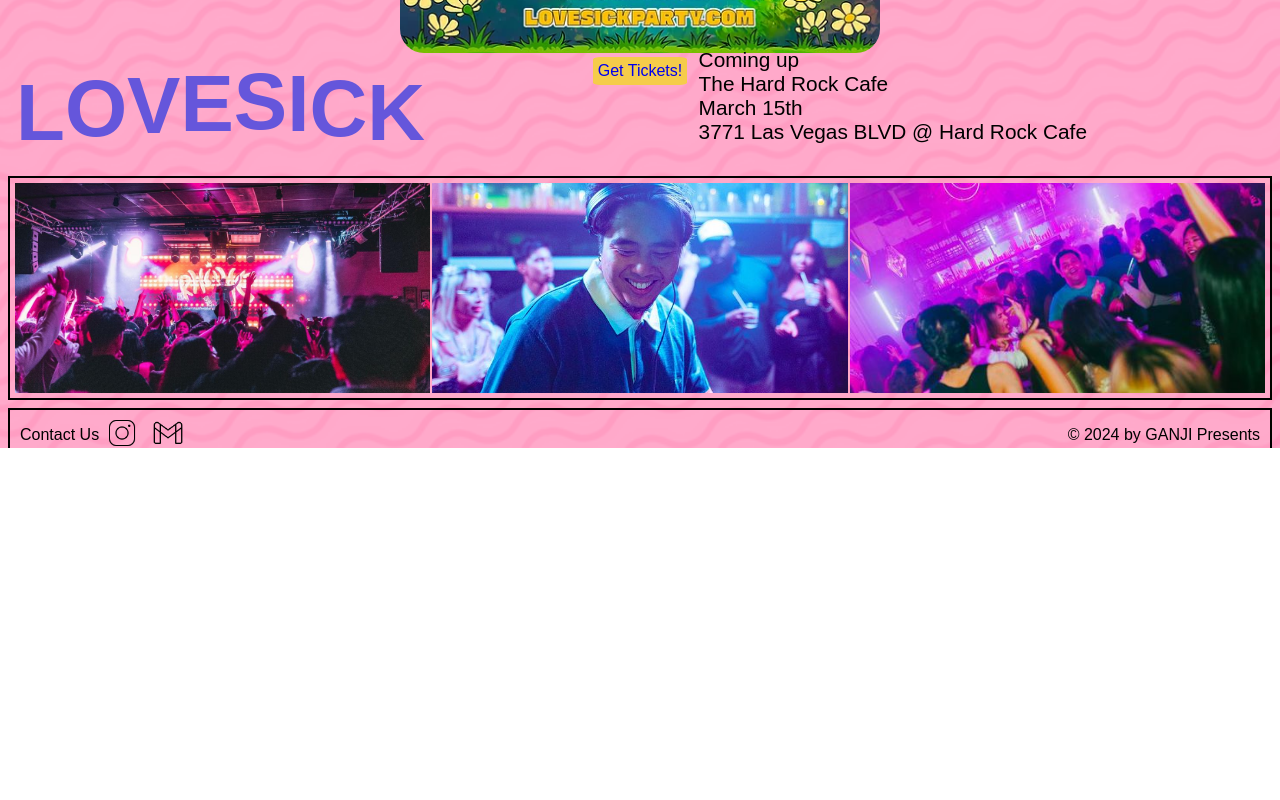
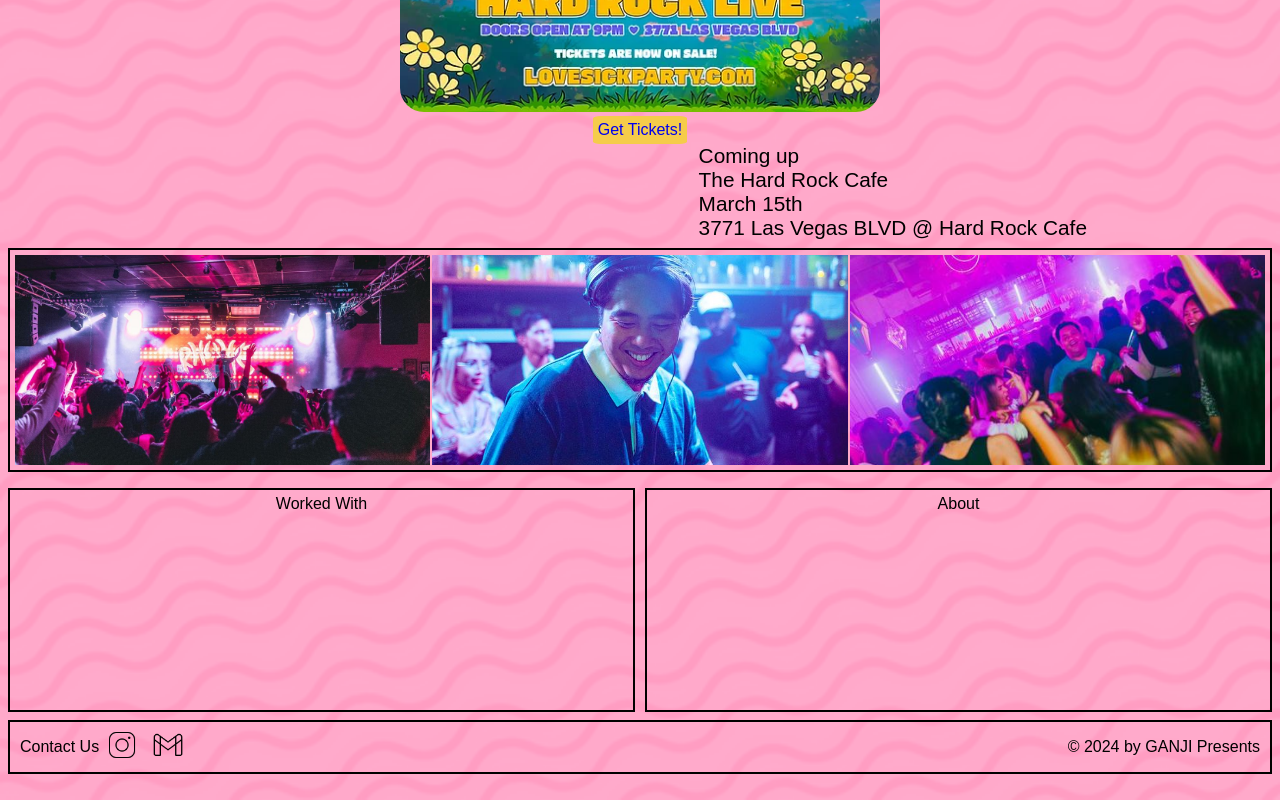
Before and after one commit to Jc7j/lovesick-party, a Vue app: page / in a window 1280 px wide. Shown: the part 552-1352 px from the top of the page. Before the commit the page ends 1000 px from the top, so only its background shows below. Built offline with nearby package versions, Linux system fonts and the light colour scheme; a web font is replaced by a local one.

Commit message:
Adjusted hero css and renamed files

```diff
--- /dev/null
+++ b/src/components/AboutSection.vue
@@ -0,0 +1,99 @@
+<template>
+  <section class="container">
+    <div class="worked-with">Worked With</div>
+    <div class="about">
+      <p>About</p>
+    </div>
+  </section>
+</template>
+
+<style scoped>
+.container {
+  width: 100%;
+  margin-left: auto;
+  margin-right: auto;
+  padding: 0.5rem;
+  height: 60vh;
+  position: relative;
+  opacity: 0;
+  animation: fadeInFromBottom 2s ease-out forwards 2s;
+  display: flex;
+  flex-direction: column;
+  gap: 10px;
+}
+
+.worked-with {
+  border: 2px solid black;
+  text-align: center;
+  padding: 5px;
+  width: 100%;
+  height: 50%;
+}
+
+.about {
+  text-align: center;
+  border: 2px solid black;
+  padding: 5px;
+  width: 100%;
+  height: 50%;
+}
+
+@keyframes fadeInFromBottom {
+  0% {
+    opacity: 0;
+    transform: translateY(50px);
+  }
+  100% {
+    opacity: 1;
+    transform: translateY(0);
+  }
+}
+
+@media (min-width: 475px) {
+  .container {
+    max-width: 475px;
+  }
+}
+
+@media (min-width: 640px) {
+  .container {
+    max-width: 640px;
+  }
+}
+
+@media (min-width: 768px) {
+  .container {
+    max-width: 768px;
+    height: 30vh;
+    flex-direction: row;
+  }
+
+  .worked-with {
+    width: 50%;
+    height: 100%;
+  }
+
+  .about {
+    width: 50%;
+    height: 100%;
+  }
+}
+
+@media (min-width: 1024px) {
+  .container {
+    max-width: 1024px;
+  }
+}
+
+@media (min-width: 1280px) {
+  .container {
+    max-width: 1280px;
+  }
+}
+
+@media (min-width: 1536px) {
+  .container {
+    max-width: 1536px;
+  }
+}
+</style>
--- a/src/components/DesktopSideNav.vue
+++ /dev/null
@@ -1,90 +0,0 @@
-<script setup>
-import useMobile from '../utils/useMobile'
-
-const { isMobile } = useMobile()
-</script>
-
-<template>
-  <nav v-if="!isMobile" class="container nav-menu">
-    <ul class="lists">
-      <li class="list"><a class="link">GALLERY</a></li>
-      <li class="list"><a class="link">FAQ</a></li>
-      <li class="list"><a class="link">CONTACT</a></li>
-    </ul>
-  </nav>
-</template>
-
-<style scoped>
-.container {
-  width: 100%;
-  margin-left: auto;
-  margin-right: auto;
-  padding-right: 0.5rem;
-}
-
-.lists {
-  position: sticky;
-  top: 0;
-  bottom: 0;
-  color: white;
-  list-style: none;
-  display: flex;
-  flex-direction: column;
-  justify-content: center;
-  text-align: start;
-  z-index: 1;
-  opacity: 0;
-  animation: fadeInFromLeft 2s ease-out forwards 2s;
-}
-
-.list {
-  margin-bottom: 1.2rem;
-}
-
-@keyframes fadeInFromLeft {
-  0% {
-    opacity: 0;
-    transform: translateX(-50px);
-  }
-  100% {
-    opacity: 1;
-    transform: translateX(0);
-  }
-}
-
-@media (min-width: 475px) {
-  .container {
-    max-width: 475px;
-  }
-}
-
-@media (min-width: 640px) {
-  .container {
-    max-width: 640px;
-  }
-}
-
-@media (min-width: 768px) {
-  .container {
-    max-width: 768px;
-  }
-}
-
-@media (min-width: 1024px) {
-  .container {
-    max-width: 1024px;
-  }
-}
-
-@media (min-width: 1280px) {
-  .container {
-    max-width: 1280px;
-  }
-}
-
-@media (min-width: 1536px) {
-  .container {
-    max-width: 1536px;
-  }
-}
-</style>
--- a/src/components/FooterView.vue
+++ b/src/components/FooterSection.vue
@@ -23,7 +23,9 @@
   margin-right: auto;
   padding-left: 0.5rem;
   padding-right: 0.5rem;
-  height: 5vh;
+  height: 10vh;
+  opacity: 0;
+  animation: fadeInFromBottom 2s ease-out forwards 2s;
 }
 
 .inner {
@@ -44,6 +46,17 @@
   width: 30px;
   height: 30px;
   margin: 0.5rem 0.5rem;
+}
+
+@keyframes fadeInFromBottom {
+  0% {
+    opacity: 0;
+    transform: translateY(50px);
+  }
+  100% {
+    opacity: 1;
+    transform: translateY(0);
+  }
 }
 
 @media (min-width: 475px) {
--- a/src/components/GalleryShow.vue
+++ b/src/components/GallerySection.vue
@@ -16,6 +16,8 @@
   padding: 0.5rem;
   height: 60vh;
   position: relative;
+  opacity: 0;
+  animation: fadeInFromBottom 2s ease-out forwards 2s;
 }
 
 .gallery {
@@ -33,6 +35,17 @@
   object-fit: cover;
   width: 100%;
   height: 33.333%;
+}
+
+@keyframes fadeInFromBottom {
+  0% {
+    opacity: 0;
+    transform: translateY(50px);
+  }
+  100% {
+    opacity: 1;
+    transform: translateY(0);
+  }
 }
 
 @media (min-width: 475px) {
--- a/src/components/HeroLoveSick.vue
+++ b/src/components/HeroSection.vue
@@ -65,7 +65,6 @@
   margin-right: auto;
   padding-left: 0.5rem;
   padding-right: 0.5rem;
-  height: 90vh;
   position: relative;
 }
 
@@ -73,7 +72,6 @@
   display: flex;
   justify-content: space-between;
   padding-top: 1rem;
-  height: 15vh;
   opacity: 0;
   animation: fadeInFromLeft 2s ease-out forwards 2s;
 }
@@ -98,12 +96,10 @@
   flex-direction: column;
   justify-content: center;
   align-items: center;
-  height: 60vh;
 }
 
 .header-title {
   position: inline-block;
-  animation: moveFromInitial 2s ease-in forwards 2s;
 }
 
 .letter {
@@ -143,7 +139,6 @@
   align-items: start;
   text-align: center;
   font-size: 1.3rem;
-  height: 15vh;
   opacity: 0;
   animation: fadeInFromRight 2s ease-out forwards 2s;
 }
@@ -236,6 +231,7 @@
 
   .header-title {
     position: absolute;
+    animation: moveFromInitial 2s ease-in forwards 2s;
   }
 }
 
--- a/src/components/MobileDrawer.vue
+++ b/src/components/MobileDrawer.vue
@@ -18,7 +18,7 @@
     <button @click="toggleText">
       <img :src="imageSrc" alt="menu-icon" />
     </button>
-    <p v-if="isTextVisible" class="menu-text">Menu Text Here</p>
+    <p v-if="isTextVisible" class="menu-text">Menu Items Here</p>
   </div>
 </template>
 
--- a/src/views/HomeView.vue
+++ b/src/views/HomeView.vue
@@ -1,16 +1,16 @@
 <script setup>
-import DesktopSideNav from '@/components/DesktopSideNav.vue'
-import HeroLoveSick from '@/components/HeroLoveSick.vue'
-import GalleryShow from '@/components/GalleryShow.vue'
-import FooterView from '@/components/FooterView.vue'
+import HeroSection from '@/components/HeroSection.vue'
+import AboutSection from '@/components/AboutSection.vue'
+import GallerySection from '@/components/GallerySection.vue'
+import FooterSection from '@/components/FooterSection.vue'
 </script>
 
 <template>
   <main id="layout">
-    <!-- <DesktopSideNav /> -->
-    <HeroLoveSick />
-    <GalleryShow />
-    <FooterView />
+    <HeroSection />
+    <GallerySection />
+    <AboutSection />
+    <FooterSection />
   </main>
 </template>
 
```
